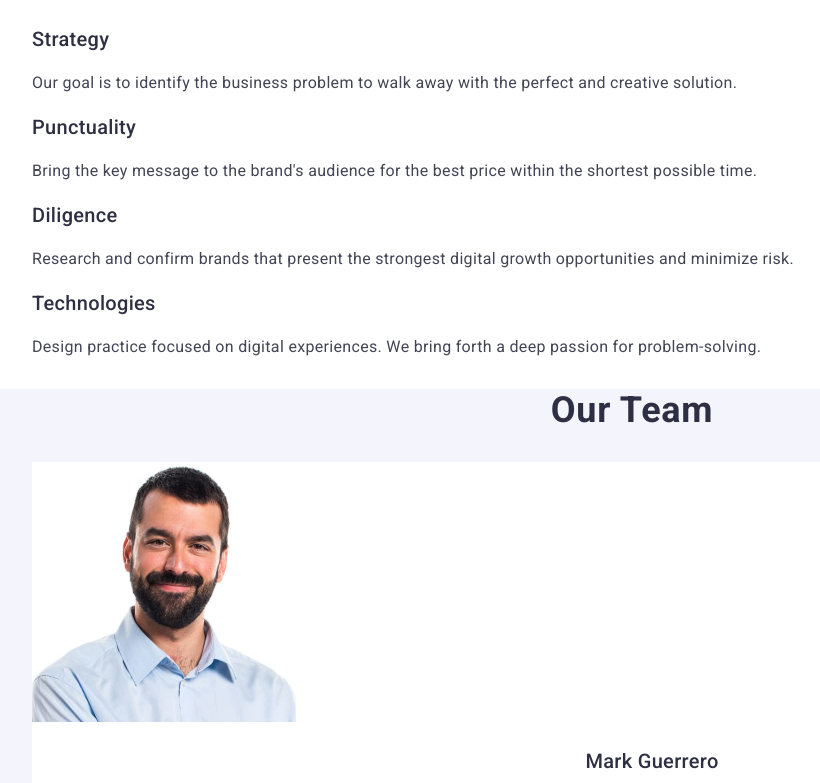
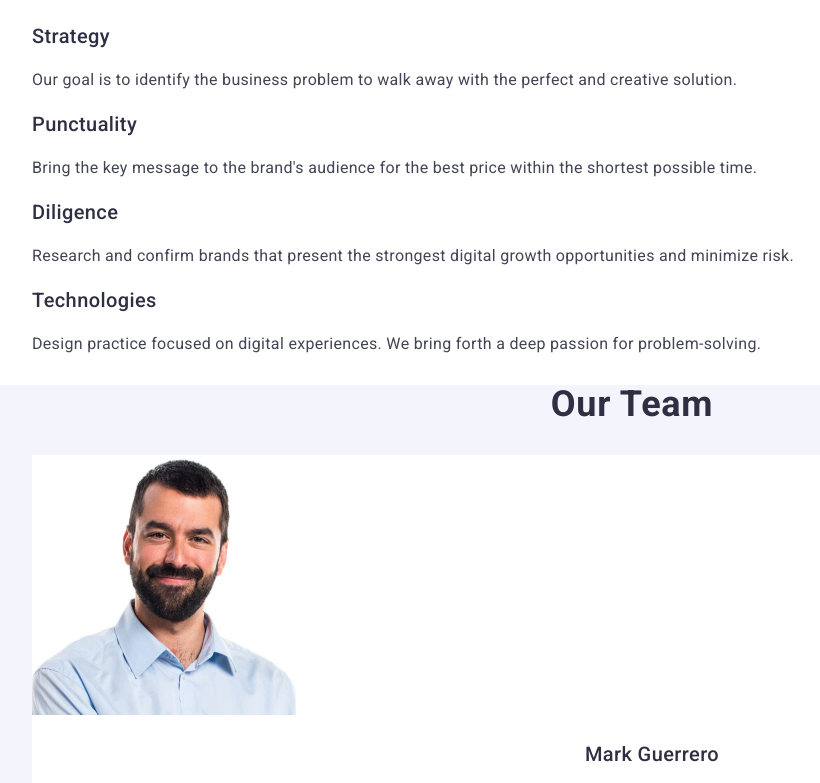
Before and after one commit to fesych-maria/goit-markup-hw-02, a plain HTML site: page index.html in a window 1280 px wide. Shown: the part 435-1218 px from the top of the page, without its empty margins (8-828 px from the left). Drawn offline with nearby package versions, Linux system fonts and the light colour scheme.

Commit message:
finish check

```diff
--- a/css/styles.css
+++ b/css/styles.css
@@ -92,6 +92,7 @@ a {
   font-size: 20px;
   color: #2e2f42;
   line-height: 1.2;
+  letter-spacing: 0.02em;
 }
 
 .feature-description,
@@ -126,15 +127,13 @@ a {
   text-align: center;
   font-weight: 800;
   font-size: 36px;
-  line-height: 1.2;
+  line-height: 1.11;
   text-transform: capitalize;
   letter-spacing: 0.02em;
 }
 
 .member-name {
   text-align: center;
-  font-size: 20px;
-  line-height: 1.2;
 }
 
 .job-position {
```
